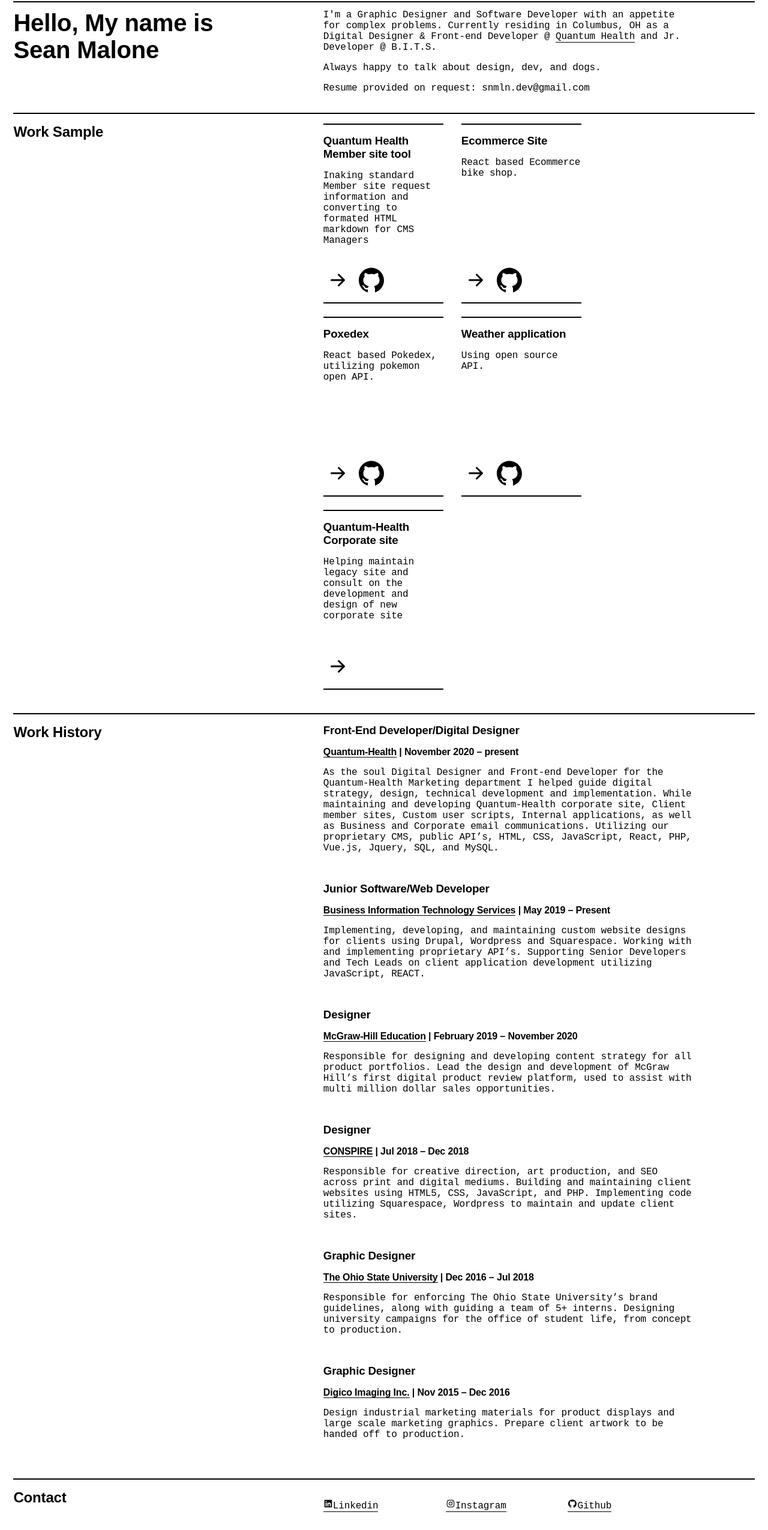
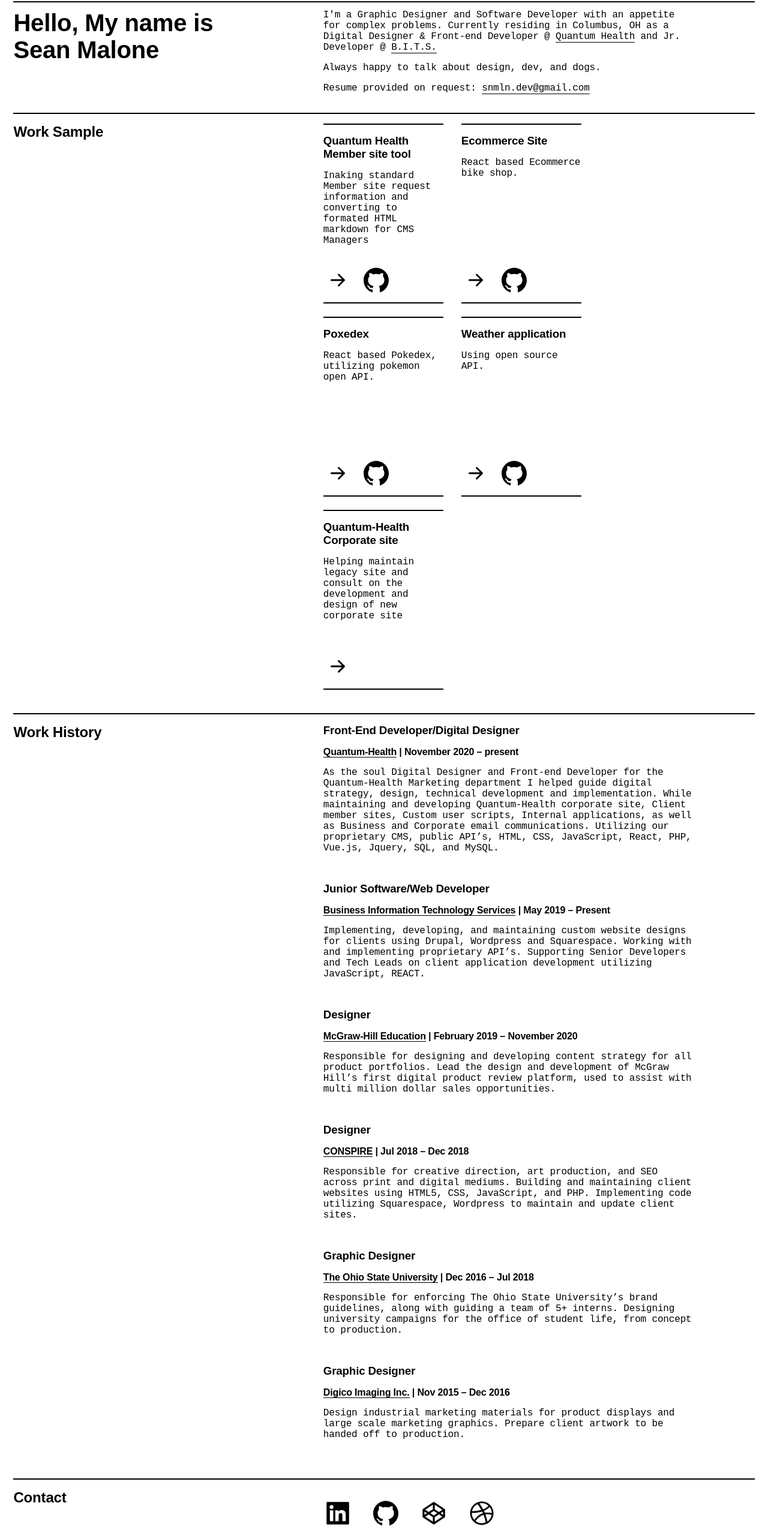
Before and after one commit to snmln/snmln, a React (Create React App) app: page / in a window 1280 px wide. Shown: the part 100-2651 px from the top of the page at 60% size. Built offline with nearby package versions, Linux system fonts and the light colour scheme.

Commit message:
card functionality and hover functionality addressed.

```diff
--- a/src/App.js
+++ b/src/App.js
@@ -86,11 +86,11 @@
 
             </div>
             <div className="information">
-              <p>I'm a Graphic Designer and Software Developer with an appetite for complex problems. Currently residing in Columbus, OH as a Digital Designer 	&#38; Front-end Developer @ <a href="https://quantum-health.com/" target="_blank" >Quantum Health</a> and Jr. Developer @ B.I.T.S.</p>
+              <p>I'm a Graphic Designer and Software Developer with an appetite for complex problems. Currently residing in Columbus, OH as a Digital Designer 	&#38; Front-end Developer @ <a href="https://quantum-health.com/" target="_blank" >Quantum Health</a> and Jr. Developer @ <a href="http://businessinformationtechnologyservices.com/" target="_blank" > B.I.T.S.</a></p>
 
               <p>Always happy to talk about design, dev, and dogs.</p>
 
-              <p>Resume provided on request: snmln.dev@gmail.com</p>
+              <p>Resume provided on request: <a href = "mailto: snmln.dev@gmail.com">snmln.dev@gmail.com</a></p>
             </div>
           </div>
           <hr />
--- a/src/Components/Contact.js
+++ b/src/Components/Contact.js
@@ -25,9 +25,18 @@
         padding: 0;
     }
     li{
-        padding: 0 0 2rem 0;
-        width: 33%;
+        padding: 0 2rem 2rem 0;
+       // width: 25%;
         //font-size: 1.5rem;
+    }
+    .icon{
+        border-bottom: 0px solid;
+        font-size:3rem;
+    }
+    a{
+        color: inherit;
+        text-decoration: none;
+        border-bottom: 0 solid ;
     }
 
     @media screen and (max-width: 768px) {
@@ -63,11 +72,11 @@
                     <h2>Contact</h2>
                 </div>
                     <ul className="information">
-                        <li><a href="https://www.linkedin.com/in/snmln/" target="_blank"><AiFillLinkedin className="icon"/>Linkedin</a></li>
-                        <li><a href="https://www.instagram.com/enolam_sean/?hl=en" target="_blank"><AiOutlineInstagram className="icon"/>Instagram</a></li>
-                        <li><a href="https://www.linkedin.com/in/snmln/" target="_blank"><AiFillGithub className="icon"/>Github</a></li>
-                        <li><a href="https://codepen.io/your-work/" target="_blank"><AiOutlineCodepen className="icon"/>Codepen</a></li>
-                        <li><a href="https://dribbble.com/snmln" target="_blank"><AiOutlineDribbble className="icon"/>Dribbble</a></li>
+                        <li><a href="https://www.linkedin.com/in/snmln/" target="_blank"><AiFillLinkedin className="icon"/>{/*Linkedin*/}</a></li>
+                        {/* <li><a href="https://www.instagram.com/enolam_sean/?hl=en" target="_blank"><AiOutlineInstagram className="icon"/>Instagram</a></li> */}
+                        <li><a href="https://www.linkedin.com/in/snmln/" target="_blank"><AiFillGithub className="icon"/>{/*Github<*/}</a></li>
+                        <li><a href="https://codepen.io/your-work/" target="_blank"><AiOutlineCodepen className="icon"/>{/*Codepen*/}</a></li>
+                        <li><a href="https://dribbble.com/snmln" target="_blank"><AiOutlineDribbble className="icon"/>{/*Dribbble*/}</a></li>
                     </ul>
             </div>
         </StyledContact>
--- a/src/Components/card.js
+++ b/src/Components/card.js
@@ -60,28 +60,25 @@
         color: inherit;
         text-decoration: none;
         border-bottom: 0 solid ;
+                box-sizing: border-box;
+                margin: 0 1rem 0 0;
+
     }
-    a:hover{
-        color: inherit;
-        text-decoration: none;
-        border-bottom: 0 solid ;
-    }
+
     .links{
         color: inherit;
         text-decoration: none;
         border-bottom: 0 solid ;
         font-size: 3rem;
-        margin: 0 .5rem 0 0;
         box-sizing: border-box;
        }
 
-       .links:hover{
-        border-bottom: 0 solid ;
-        -webkit-transition:all 0.2s cubic-bezier(.53,0,.51,1.01);
-        transition: all 0.2s cubic-bezier(.53,0,.51,1.01);
-        box-sizing: border-box;
-        //color: ${(props) => props.theme.hoverColor} ;
-       }
+    //    .links:hover{
+    //     -webkit-transition:all 0.2s cubic-bezier(.53,0,.51,1.01);
+    //     transition: all 0.2s cubic-bezier(.53,0,.51,1.01);
+    //     box-sizing: border-box;
+    //     //color: ${(props) => props.theme.hoverColor} ;
+    //    }
 @media screen and (max-width: 768px) {
     .column {
         dispaly:inline-flex;
@@ -96,7 +93,7 @@
 
       .card {
         margin:0 0 22.4px 0 ;
-        border-top: 0px solid;
+        border-top: 1px solid;
         border-bottom: 0px solid;
         width: 100%;
         height:100%;
@@ -105,11 +102,11 @@
         position: relative;
         bottom: 0;
        width: 100%;
-       background-color: ${(props) => props.theme.oppositeBody};
-       color: ${(props) => props.theme.oppositeFont};
-       text-align: right !important;
-       padding: .5rem;
-       text-decoration: underline;
+      // background-color: ${(props) => props.theme.oppositeBody};
+      // color: ${(props) => props.theme.oppositeFont};
+      // text-align: right !important;
+      padding: 16px  0;
+      text-decoration: underline;
        box-sizing: border-box;
        -webkit-transition:all 0.7s cubic-bezier(.53,0,.51,1.01);
        transition: all 0.7s cubic-bezier(.53,0,.51,1.01);
@@ -118,7 +115,17 @@
     .arrow{
         font-size: 1.5rem;
     }
-
+    .links{
+        color: inherit;
+        text-decoration: none;
+        border-bottom: 0 solid ;
+        font-size: 4rem;
+        margin: 0 .5rem 0 0;
+        box-sizing: border-box;
+       }
+       .cardContent{
+        padding: 16px  0 0 0;
+    }
 }
 `
 
--- a/src/Components/positions.js
+++ b/src/Components/positions.js
@@ -12,7 +12,7 @@
         title: "Junior Software/Web Developer",
         time: "May 2019 – Present",
         company:"Business Information Technology Services",
-        site: "#",
+        site: "http://businessinformationtechnologyservices.com/",
         description: "Implementing, developing, and maintaining custom website designs for clients using Drupal, Wordpress and Squarespace. Working with and implementing proprietary API’s. Supporting Senior Developers and Tech Leads on client application development utilizing JavaScript, REACT."
     },
     {
--- a/src/themes.js
+++ b/src/themes.js
@@ -57,8 +57,8 @@
     -webkit-font-kerning: normal;
     font-kerning: normal;
  margin-top: 0;
- transition: all 0.7s cubic-bezier(.54,0,.5,1);
- transition: color 0.7s cubic-bezier(.54,0,.5,1) 0.5s;
+ transition: all 0.2s cubic-bezier(.54,0,.5,1);
+ transition: color 0.2s cubic-bezier(.54,0,.5,1) 0.5s;
 
   -webkit-transition: all 0.7s cubic-bezier(.54,0,.5,1);
 }
```
